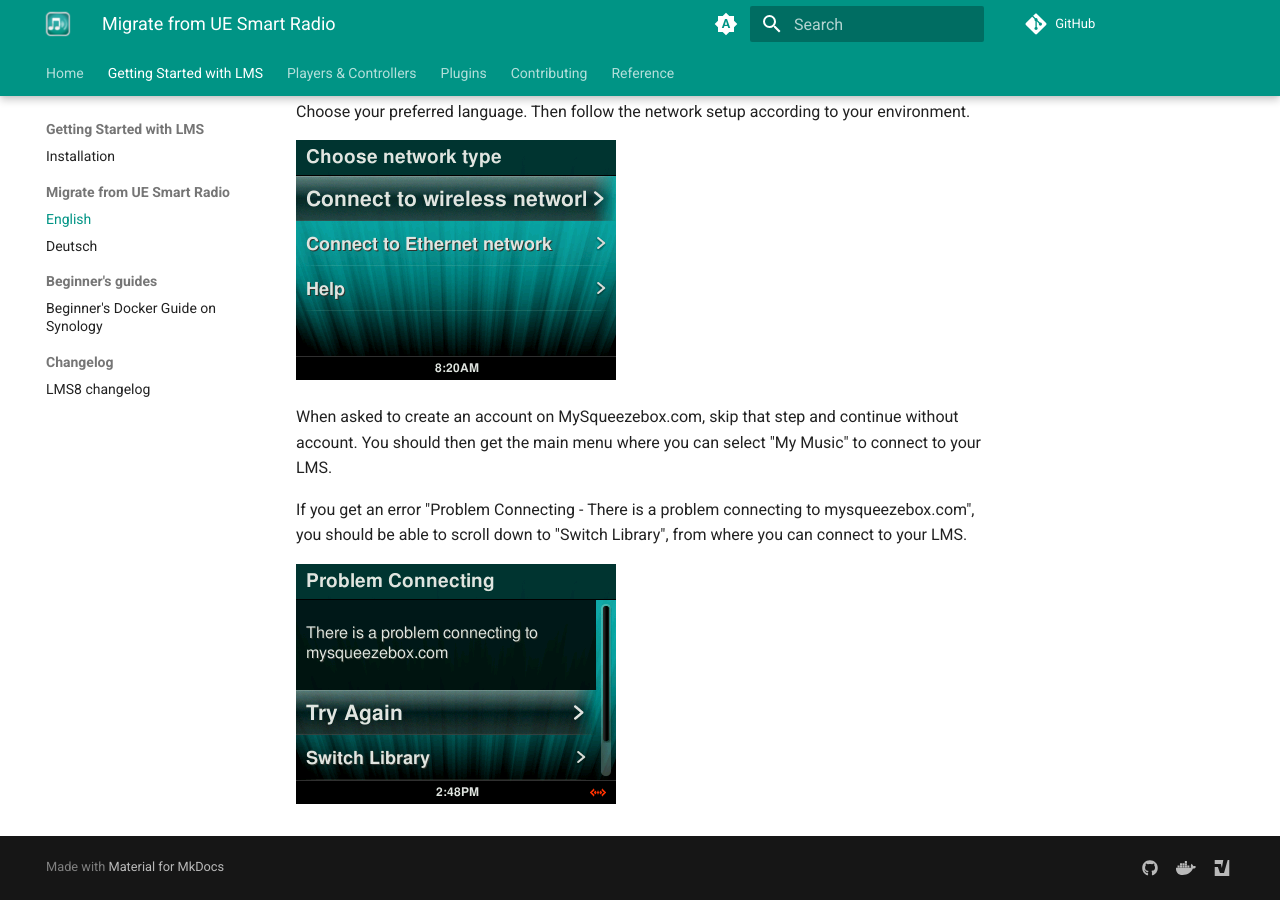
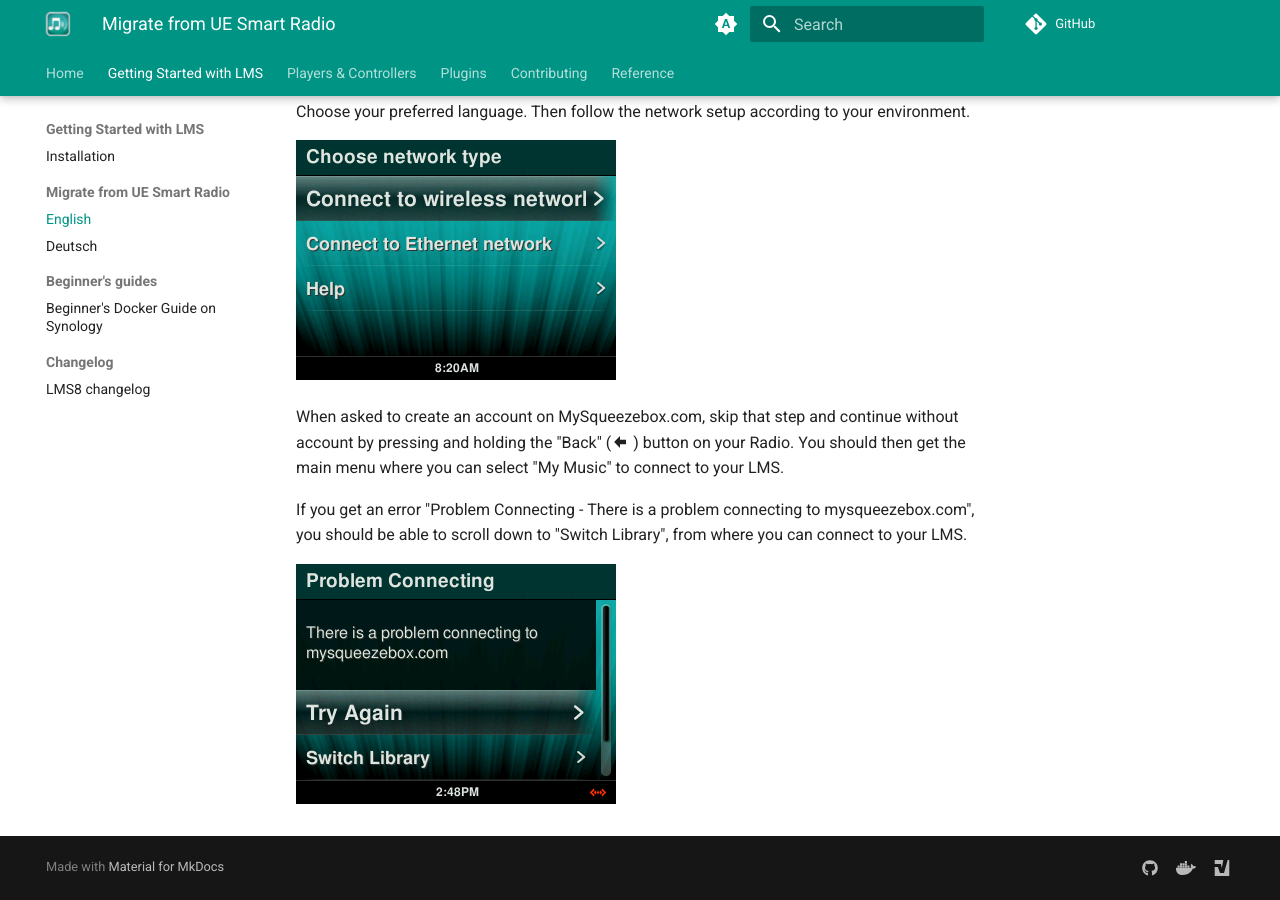
Before and after one commit to LMS-Community/lms-community.github.io, an MkDocs documentation site: the page built from docs/getting-started/migrate-from-uesr.md, in a window 1280 px wide and 900 px high, scrolled down 711 px. Built offline with MkDocs 1.6.1 and Material for MkDocs 9.7.7, drawn with Linux system fonts in a browser that asks for light colours; comment, search, counter and statistics services are not loaded.

Commit message:
Describe how to get out of the registration screen.

```diff
--- a/docs/getting-started/migrate-from-uesr.md
+++ b/docs/getting-started/migrate-from-uesr.md
@@ -27,7 +27,7 @@
 
 ![](assets/uesr-migration/choose-network.png)
 
-When asked to create an account on MySqueezebox.com, skip that step and continue without account. You should then get the main menu where you can select "My Music" to connect to your LMS.
+When asked to create an account on MySqueezebox.com, skip that step and continue without account by pressing and holding the "Back" (:material-arrow-left-bold: ) button on your Radio. You should then get the main menu where you can select "My Music" to connect to your LMS.
 
 If you get an error "Problem Connecting - There is a problem connecting to mysqueezebox.com", you should be able to scroll down to "Switch Library", from where you can connect to your LMS.
 
```
Also changed, not shown: docs/getting-started/migrate-from-uesr-de.md (+1 -1 lines).
